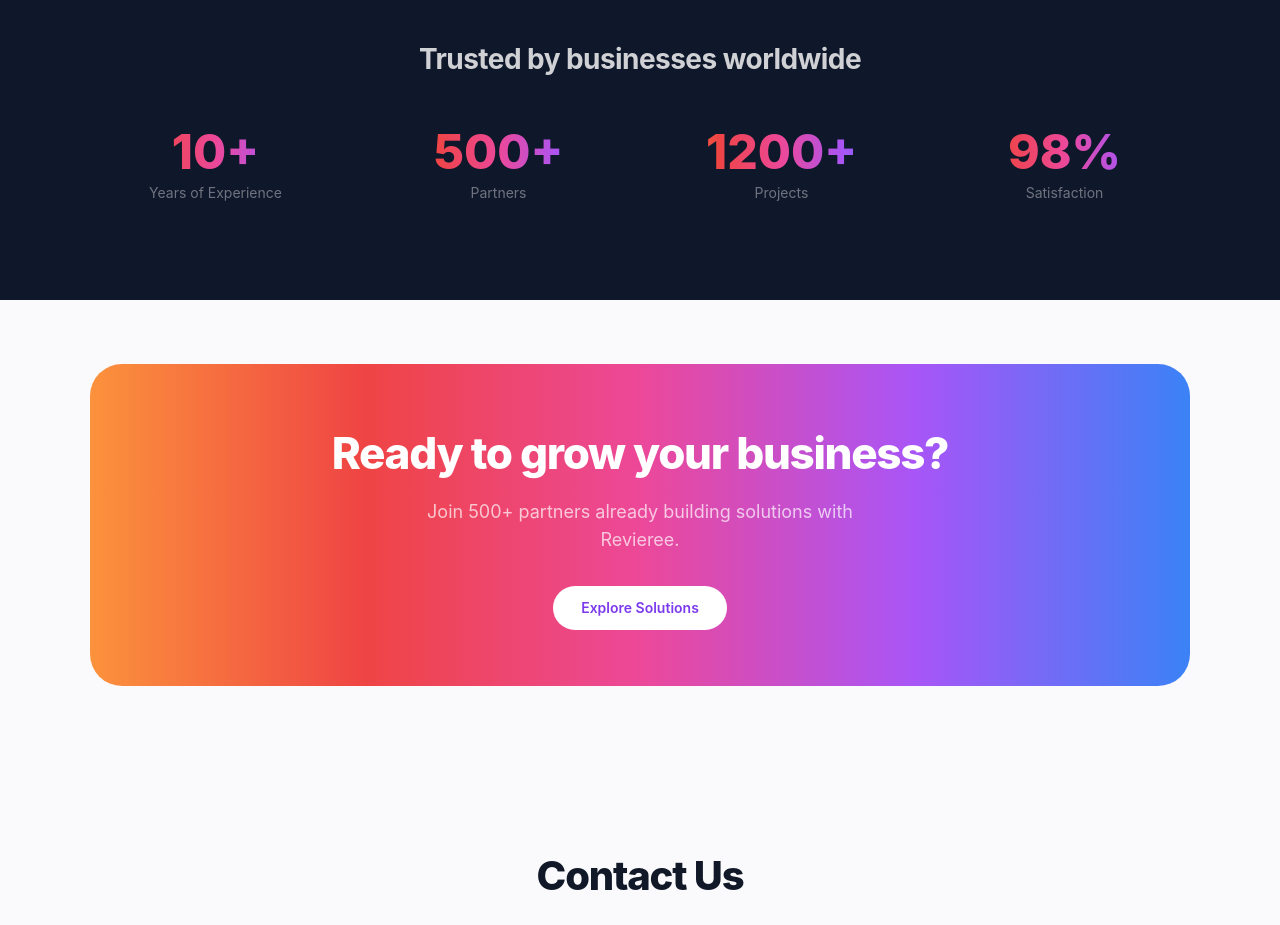
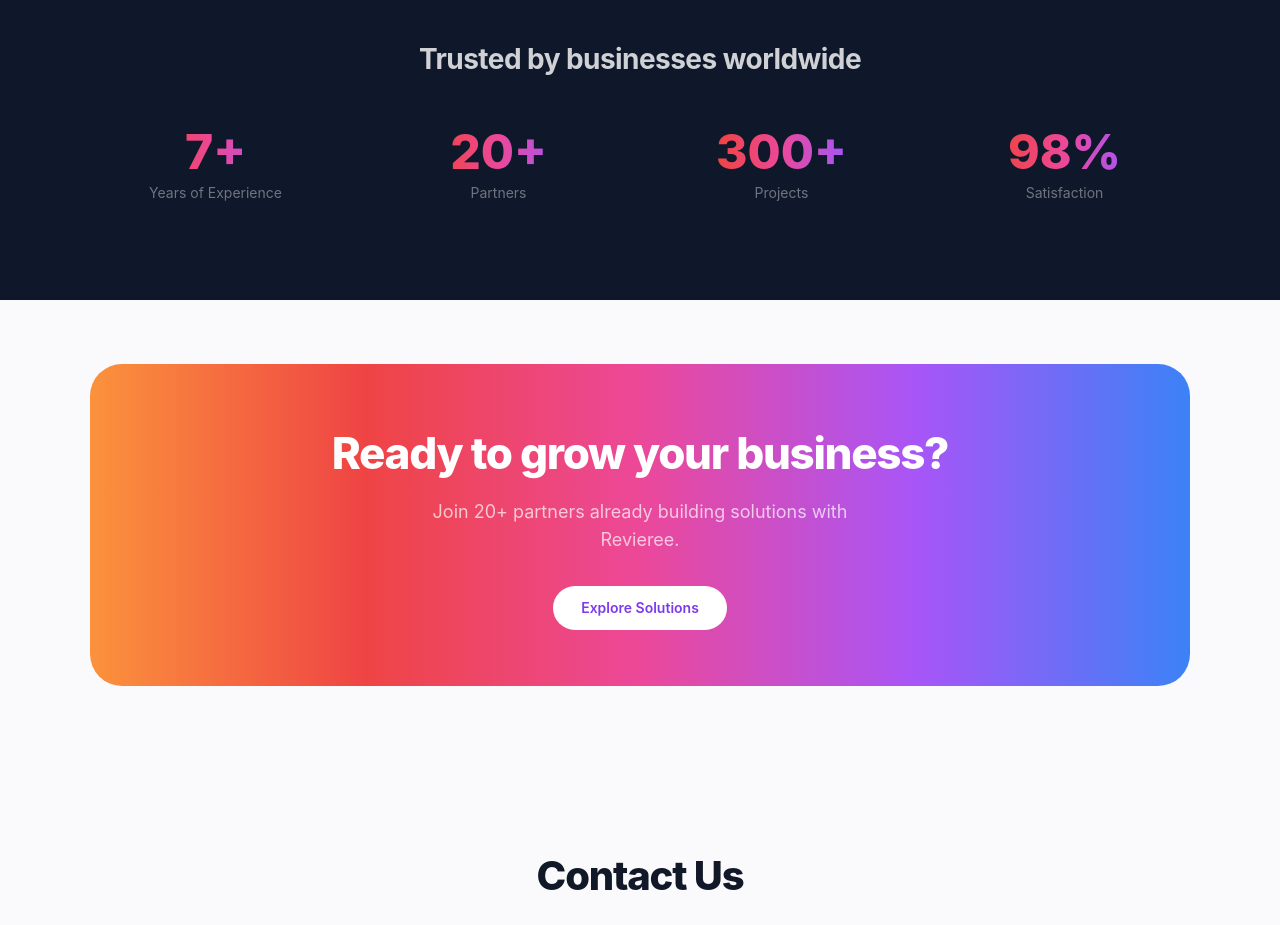
Before and after one commit to Sangeeta-Balaram/vendor, a Next.js app: page / in a window 1280 px wide. Shown: the part 3320-4245 px from the top of the page. Built offline with nearby package versions, Linux system fonts and the light colour scheme; no server answers.

Commit message:
Update stats: 7+ years, 20+ partners, 300+ projects

```diff
--- a/components/CTASection.tsx
+++ b/components/CTASection.tsx
@@ -11,7 +11,7 @@
           className="gradient-primary rounded-[32px] p-10 md:p-14 text-center"
         >
           <h2 className="text-[36px] md:text-[44px] font-extrabold text-white tracking-[-.03em] mb-3">Ready to grow your business?</h2>
-          <p className="text-white/70 text-lg mb-8 max-w-[480px] mx-auto">Join 500+ partners already building solutions with Revieree.</p>
+          <p className="text-white/70 text-lg mb-8 max-w-[480px] mx-auto">Join 20+ partners already building solutions with Revieree.</p>
           <div className="flex flex-wrap justify-center gap-3">
             <Link href="/solutions" className="px-7 py-3 text-sm font-semibold text-purple-deep bg-white rounded-full hover:shadow-xl transition-all duration-300">
               Explore Solutions
--- a/components/TrustSection.tsx
+++ b/components/TrustSection.tsx
@@ -2,9 +2,9 @@
 import { motion } from 'framer-motion'
 
 const stats = [
-  { value: '10+', label: 'Years of Experience' },
-  { value: '500+', label: 'Partners' },
-  { value: '1200+', label: 'Projects' },
+  { value: '7+', label: 'Years of Experience' },
+  { value: '20+', label: 'Partners' },
+  { value: '300+', label: 'Projects' },
   { value: '98%', label: 'Satisfaction' },
 ]
 
```
